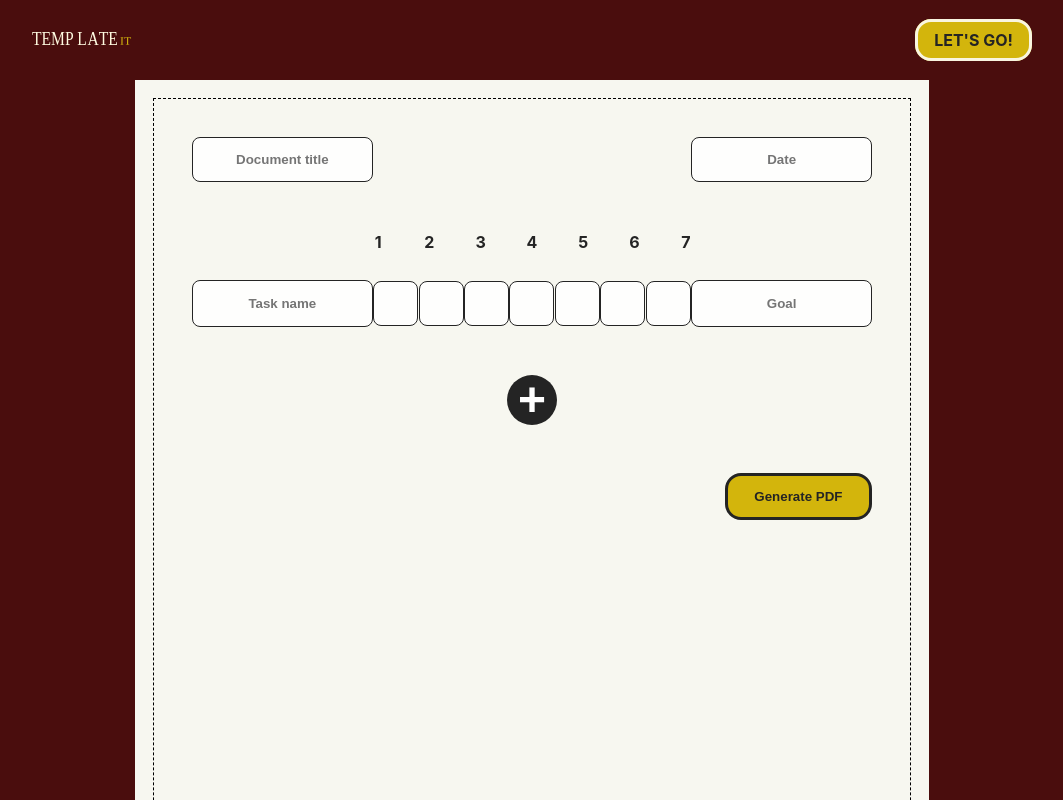
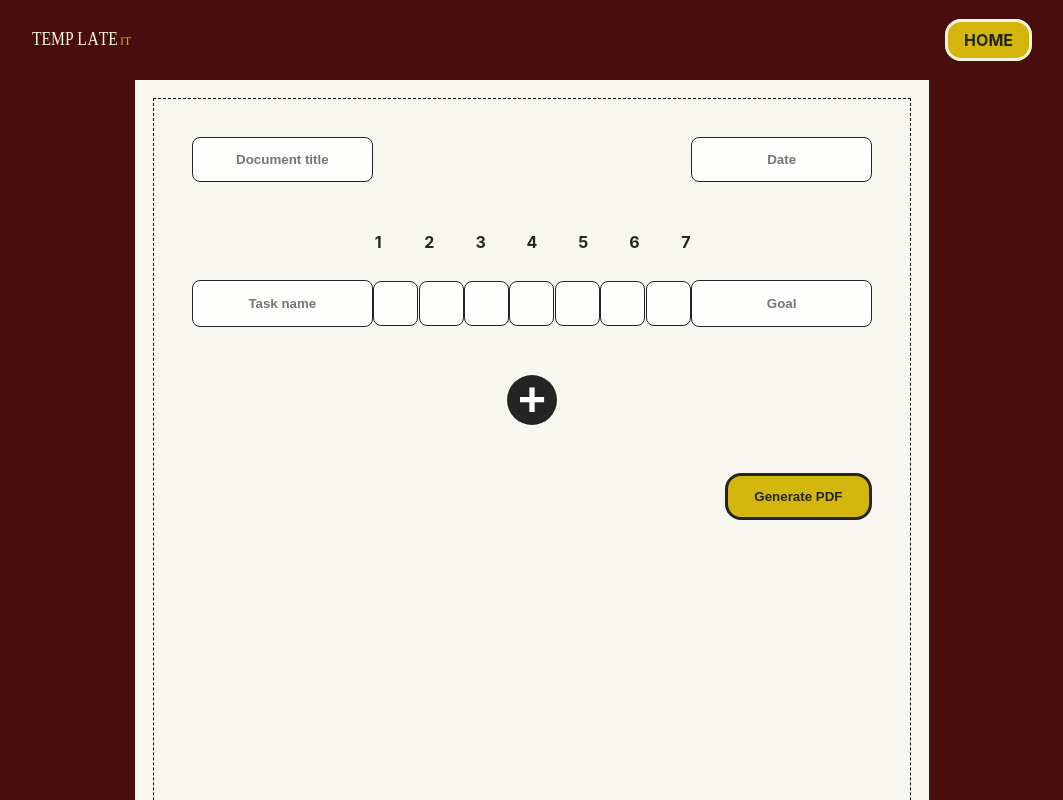
Before and after one commit to NNikiforuk/templateIT, a React (Vite) app: page /create in a window 1280 px wide. Shown: the top 800 px of the page, without its empty margins (108-1171 px from the left). Built offline with nearby package versions, Linux system fonts and the light colour scheme.

Commit message:
Dynamic navbar

```diff
--- a/src/App.tsx
+++ b/src/App.tsx
@@ -1,13 +1,11 @@
 import { BrowserRouter as Router, Routes, Route } from "react-router-dom";
 import Home from "./components/pages/Home";
 import Create from "./components/pages/Create";
-import Navigation from "./components/navigation/Navigation";
 
 function App() {
 	return (
 		<div className="App">
 			<Router>
-				<Navigation />
 				<Routes>
 					<Route index element={<Home />}></Route>
 					<Route path="create" element={<Create />}></Route>
--- a/src/components/navigation/Navigation.tsx
+++ b/src/components/navigation/Navigation.tsx
@@ -2,18 +2,30 @@ import "./navigation.scss";
 import logo from "../../assets/logo.svg";
 import { Link } from "react-router-dom";
 
-const Navigation = () => {
+type NavigationProps = {
+	page?: string;
+};
+
+const Navigation = ({ page }: NavigationProps) => {
 	return (
 		<nav className="navbar no__print">
 			<Link to="/" className="navbar__logo">
 				<img src={logo} alt="site logo" width={100} height={30} />
 			</Link>
 			<ul className="navbar__menu">
-				<li>
-					<Link to="/create" className="nav__link cta">
-						Let's go!
-					</Link>
-				</li>
+				{page === "home" ? (
+					<li>
+						<Link to="/create" className="nav__link cta">
+							Let's go!
+						</Link>
+					</li>
+				) : (
+					<li>
+						<Link to="/" className="nav__link cta">
+							Home
+						</Link>
+					</li>
+				)}
 			</ul>
 		</nav>
 	);
--- a/src/components/navigation/navigation.scss
+++ b/src/components/navigation/navigation.scss
@@ -15,7 +15,8 @@
         justify-content: center;
     }
 
-    &__menu .cta {
+    &__menu {
+        .cta {
             background-color: $neon;
             text-transform: uppercase;
             padding: .5em 1em;
@@ -23,6 +24,12 @@
             border-radius: 16px;
             border: 3px solid $white;
             font-weight: bold;
+            transition: .6s;
+        }
+
+        .cta:hover {
+            background-color: $neon-secondary;
+        }
     }
 }
 
--- a/src/components/pages/Create.tsx
+++ b/src/components/pages/Create.tsx
@@ -1,6 +1,7 @@
 import { ChangeEvent, useState } from "react";
 import "./create.scss";
 import Task from "../form/Task";
+import Navigation from "../navigation/Navigation";
 
 type FormDataProps = {
 	id: number;
@@ -50,6 +51,7 @@ const Create = () => {
 
 	return (
 		<main className="create">
+			<Navigation />
 			<div className="pdf">
 				<div className="pdf__data">
 					<input
--- a/src/components/pages/Home.tsx
+++ b/src/components/pages/Home.tsx
@@ -1,10 +1,12 @@
 import Button from "../button/Button";
 import Header from "../header/Header";
+import Navigation from "../navigation/Navigation";
 import "./home.scss";
 
 const Home = () => {
 	return (
 		<div className="home">
+			<Navigation page="home" />
 			<Header />
 			<main>
 				<section className="price">
```
Lines whose indentation alone changed are shown as unchanged.
